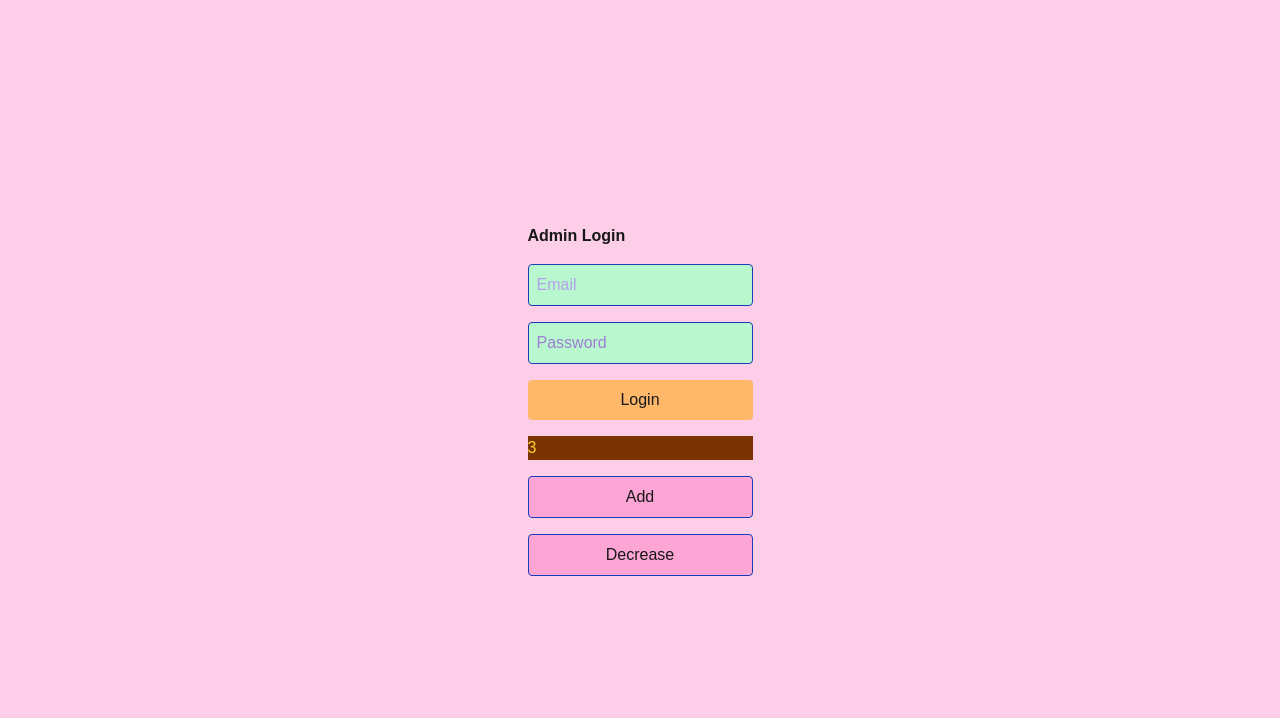
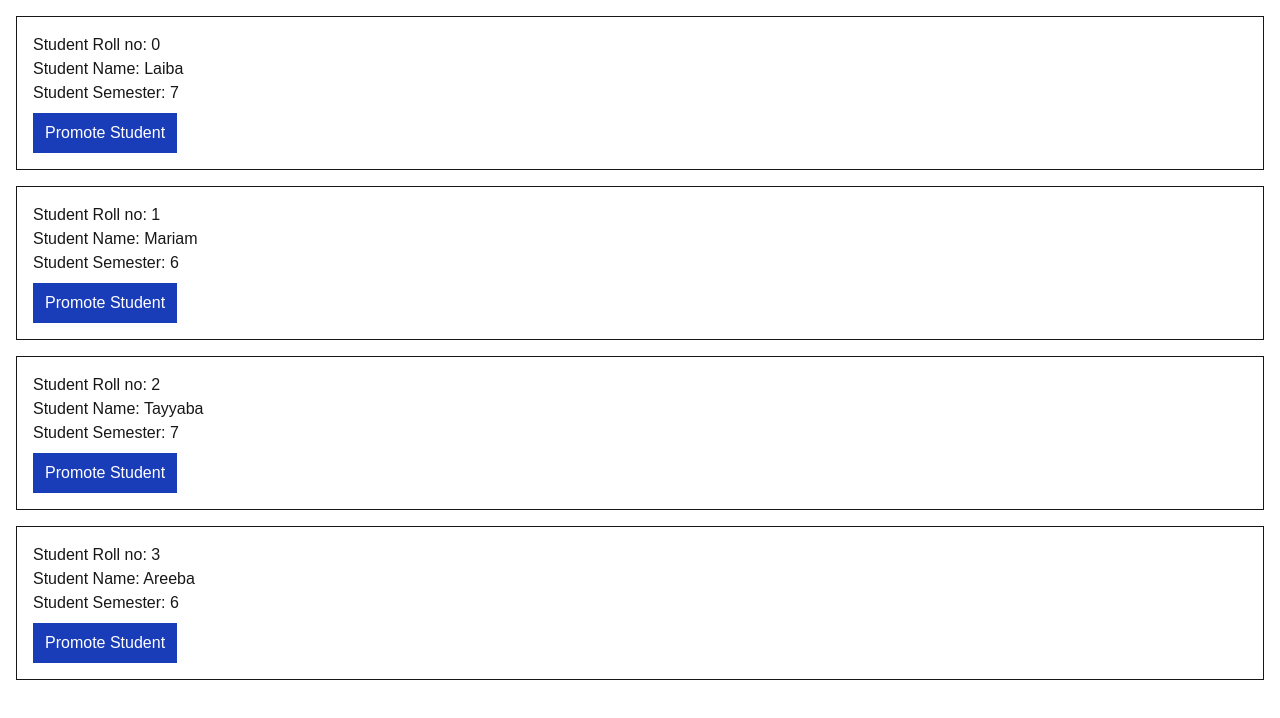
Before and after one commit to laibaranarao3-gif/ajar-web, a Next.js app: page / in a window 1280 px wide. Shown: the top 718 px of the page. Built offline with nearby package versions, Linux system fonts and the light colour scheme.

Commit message:
previous function

```diff
--- a/app/page.tsx
+++ b/app/page.tsx
@@ -1,40 +1,52 @@
 'use client';
-import{ useState, useEffect, useRef } from "react";
 
-export default function HomePage(){
-  const[email, setEmail] = useState('');
-const[password, setPassword] = useState('');
-const[counter, setCounter] = useState(3);
-function login(){
-  if(!email.includes("@")){
-    alert("Email Wrong");
-  }
-  else if(password.length < 8){
-    alert("password must b 8 digits");
-  }
-  else{
-    alert("Login Successful");
-  }
-}
-const nameRef = useRef<HTMLInputElement>(null);
-useEffect(()=>{
-  console.log(nameRef.current?.value)
-})
+import { useState } from "react";
+
+export default function Test(){
+  const [students, setStudents] =useState([
+  { id: 0, name: "Laiba", semester: 7 },
+  { id: 1, name: "Mariam", semester: 6 },
+  { id: 2, name: "Tayyaba", semester: 7 },
+  { id: 3, name: "Areeba", semester: 6 },
 
 
 
-  return(
-    <main className="min-h-screen bg-pink-200 flex items-center justify-center">
-      <div className="grid gap-4 justify center">
-      <h1 className="text-grey-900 font-extrabold">Admin Login</h1>
-   <input type="text"placeholder="Email" onChange={(e) => setEmail(e.target.value)}  className=" text-purple-500 bg-green-200 rounded border border-blue-800 p-2"></input>
-      <input type="password"placeholder="Password" onChange={(e) => setPassword(e.target.value)}className=" text-purple-700 bg-green-200 rounded border border-blue-800 p-2 " ></input>
 
-<button onClick={login} className="bg-orange-300 text-grey-300 rounded rounded-4 roun p-2">Login</button>
-<p className="text-amber-300 bg-amber-900"> { counter }</p>
-<button onClick={ () => setCounter(counter+1)} className="bg-pink-300 text-grey-400 rounded p-2 border border-blue-800 w-full">Add</button>
-<button onClick={() => setCounter(counter-1)} className="bg-pink-300 text-grey-400 rounded p-2 border border-blue-800 w-full">Decrease</button>
-</div>
+  ])
+
+  const promoteStudent = (index: number) => {
+    console.log(index);
+    setStudents((previuos) => previuos.map((student) => student.id == index ? {
+      ...student, semester: student.semester + 1
+    } : student ));
+
+
+
+
+  }
+  return (
+    <main>
+      {
+        students.map((student, index) => {
+          return (<>
+          <div className="border p-4 m-4">
+            <h2>Student Roll no: { student.id }</h2>
+            <h2>Student Name: {student.name } </h2>
+             <h2>Student Semester: {student.semester } </h2>
+
+            <button
+            onClick={ () => promoteStudent(index) }
+             className="bg-blue-800 text-white px-3 py-2 mt-2"> Promote Student
+
+            </button>
+
+          </div>
+          </>)
+        })
+      }
+
     </main>
-  )
+
+  );
+
 }
```
